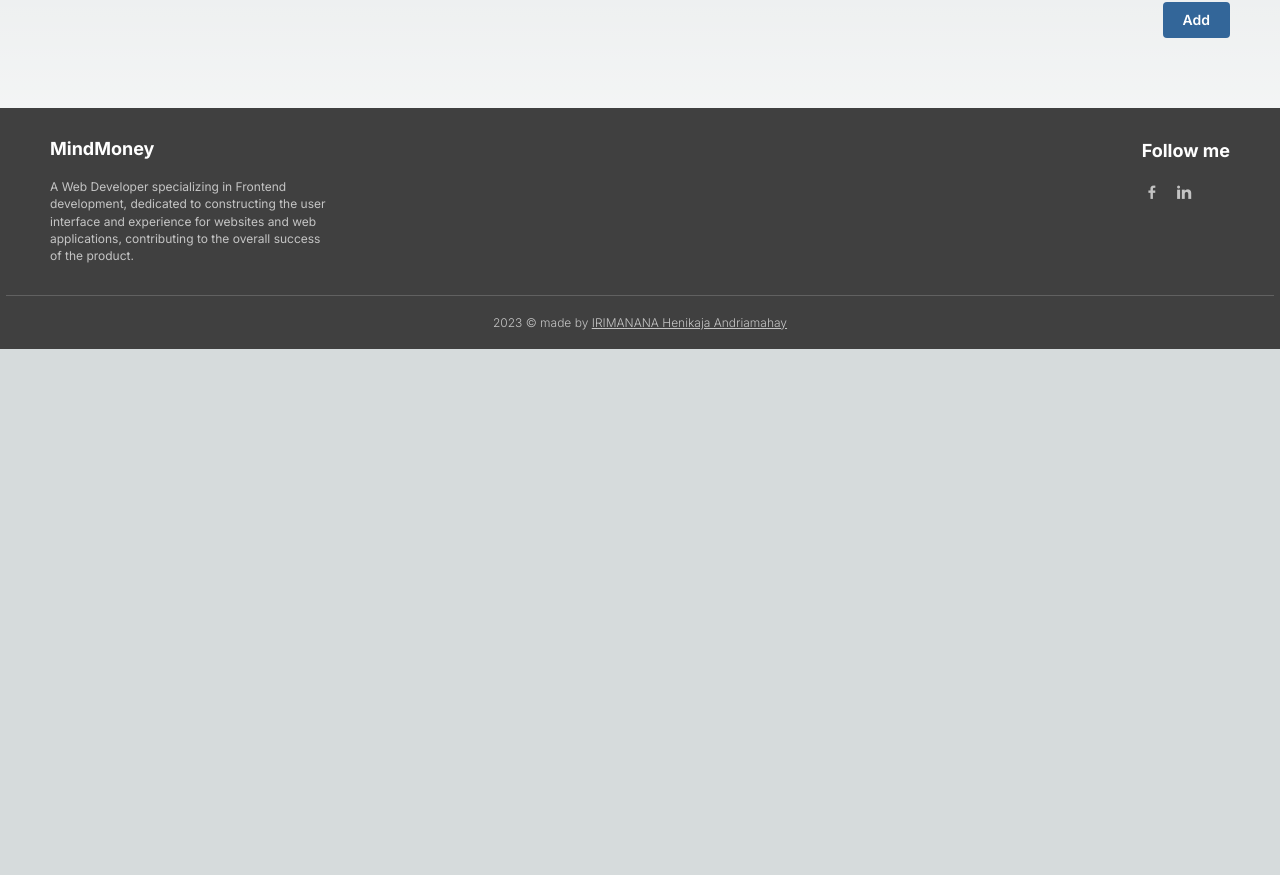
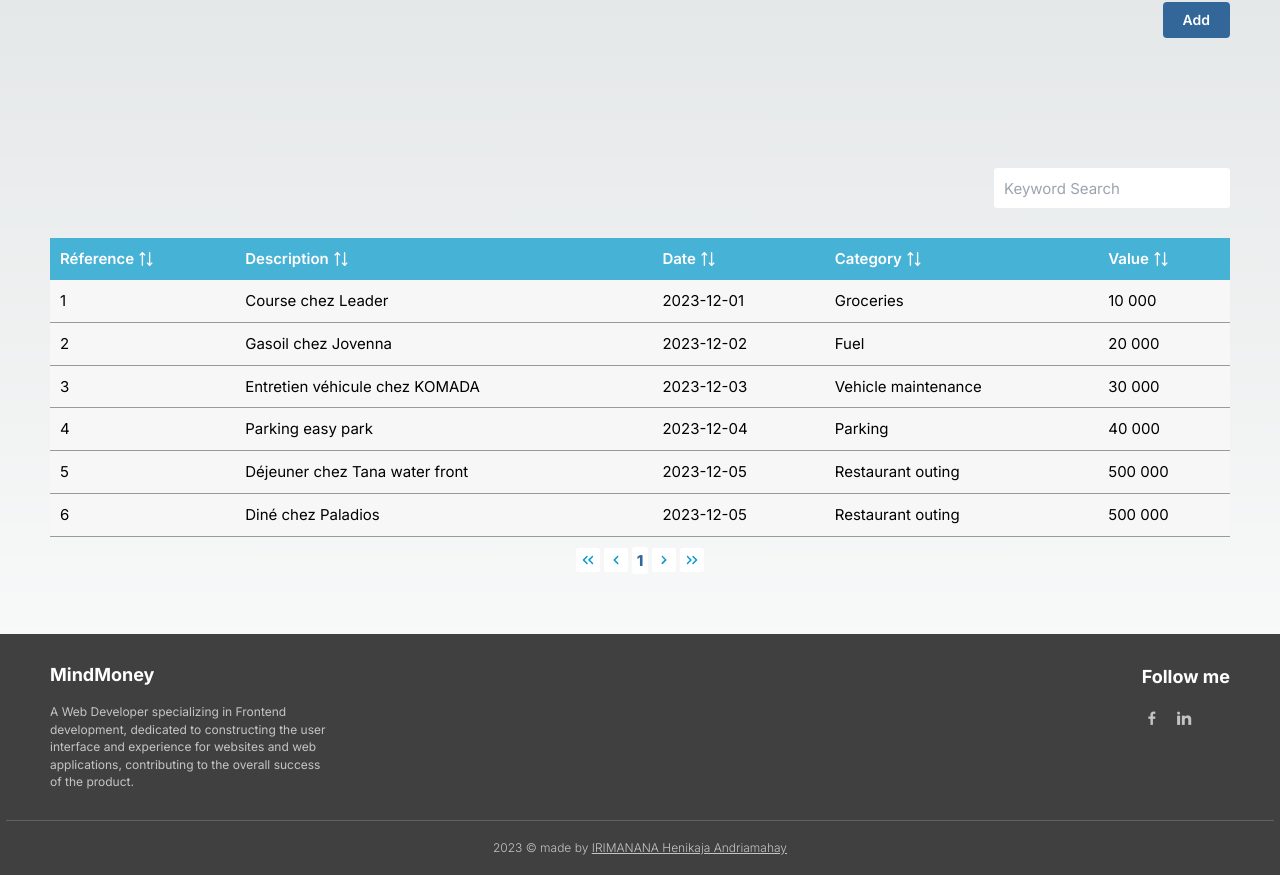
Before and after one commit to Andriamahay11master/money-mind, a Next.js app: page /expenses in a window 1280 px wide. Shown: the part 500-1375 px from the top of the page. Before the commit the page ends 849 px from the top, so only its background shows below. Built offline with nearby package versions, Linux system fonts and the light colour scheme.

Commit message:
add list All expense + global search

```diff
--- a/src/app/expenses/page.tsx
+++ b/src/app/expenses/page.tsx
@@ -7,6 +7,8 @@ import * as React from 'react';
 import Footer from '@/src/components/footer/Footer';
 import Breadcrumb from '@/src/components/breadcrumb/Breadcrumb';
 import FormExpense from '@/src/components/expense/FormExpense';
+import ListAll from '@/src/components/expense/ListAll';
+import { formatNumber } from '@/src/data/function';
 
 export default function Expenses() {
     const { t } = useTranslation('translation');
@@ -74,14 +76,62 @@ export default function Expenses() {
     `${t('placeholder.2')}`,
   ]
 
+  //data ListExpense
+  const dataList = [
+    {
+      id: 1,
+      description: 'Course chez Leader',
+      date: '2023-12-01',
+      category: `${t('category.0')}`,
+      value: formatNumber('10000')
+    },
+    {
+      id: 2,
+      description: 'Gasoil chez Jovenna',
+      date: '2023-12-02',
+      category: `${t('category.1')}`,
+      value: formatNumber('20000')
+    },
+    {
+      id: 3,
+      date: '2023-12-03',
+      description: 'Entretien véhicule chez KOMADA',
+      category: `${t('category.2')}`,
+      value: formatNumber('30000')
+    },
+    {
+      id: 4,
+      description: 'Parking easy park',
+      date: '2023-12-04',
+      category: `${t('category.3')}`,
+      value: formatNumber('40000')
+    },
+    {
+      id: 5,
+      description: 'Déjeuner chez Tana water front',
+      date: '2023-12-05',
+      category: `${t('category.4')}`,
+      value: formatNumber('500000')
+    },
+    {
+      id: 6,
+      description: 'Diné chez Paladios',
+      date: '2023-12-05',
+      category: `${t('category.4')}`,
+      value: formatNumber('500000')
+    }
+  ];
     return (
         <div>
             <Header linkMenu={dataNav}/>
             <main className='main-page'>
                 <div className="container">
                     <Breadcrumb items={itemsBreadcrumb}/>
+                    <div className="main-section section-form">
+                      <FormExpense labelData={labelData} dataCategory={dataCategory} placeholderInput={placeholderInput}/>
+                    </div>
                     <div className="main-section">
-                      <FormExpense labelData={labelData} dataCategory={dataCategory} placeholderInput={placeholderInput}/>
+                      <ListAll dataList={dataList}/>
                     </div>
                 </div>
             </main>
--- /dev/null
+++ b/src/components/expense/ListAll.tsx
@@ -0,0 +1,50 @@
+"use client"
+import * as React from "react";
+import { useState } from "react";
+import { FilterMatchMode } from 'primereact/api';
+import { DataTable } from 'primereact/datatable';
+import { Column } from 'primereact/column';
+import './listExpense.scss'
+
+interface ListAllProps {
+    dataList: any
+}
+
+export default function ListAll({dataList} : ListAllProps) {
+
+    const [filters, setFilters] = useState({
+        global: { value: null, matchMode: FilterMatchMode.CONTAINS },
+        description: { value: null, matchMode: FilterMatchMode.STARTS_WITH },
+        date: { value: null, matchMode: FilterMatchMode.STARTS_WITH },
+        category: { value: null, matchMode: FilterMatchMode.IN }
+    });
+
+    const [globalFilterValue, setGlobalFilterValue] = useState('');
+
+    const onGlobalFilterChange = (e : any) => {
+        const value = e.target.value;
+        let _filters = { ...filters };
+
+        _filters['global'].value = value;
+
+        setFilters(_filters);
+        setGlobalFilterValue(value);
+    };
+
+    return (
+        <div className='list-expenses-block'>
+            <div className="list-expenses-block-header">
+                <input value={globalFilterValue} onChange={onGlobalFilterChange} placeholder="Keyword Search" />
+            </div>
+            <DataTable className='list-expenses-table' paginator rows={10} dataKey="id" value={dataList} sortMode="multiple"
+                filters={filters} globalFilterFields={['description', 'date', 'category']}>
+                <Column field="id" header="Réference" sortable></Column>
+                <Column field="description" header="Description" sortable></Column>
+                <Column field="date" header="Date" sortable></Column>
+                <Column field="category" header="Category" sortable></Column>
+                <Column field="value" header="Value" sortable></Column>
+            </DataTable>
+        </div>
+    )
+
+}
--- a/src/components/expense/listExpense.scss
+++ b/src/components/expense/listExpense.scss
@@ -3,6 +3,20 @@
 
 .list-expenses-block{
     margin-top: 30px;
+    .list-expenses-block-header{
+        padding: 30px 0;
+        display: flex;
+        justify-content: flex-end;
+        input{
+            height: 40px;
+            padding: 0 10px;
+            border-radius: 3px;
+            &:focus{
+                outline: none;
+                box-shadow: 0 0 0 1px $color-secondary;
+            }
+        }
+    }
     .list-expenses-table{
         thead{
             th{
@@ -25,4 +39,28 @@
             }
         }
     }
+    .p-paginator{
+        padding: 10px 0;
+        button{
+            padding: 5px;
+            background-color: #FFF;
+            border-radius: 3px;
+            margin: 0 2px;
+            font-size: 15px;
+            svg{
+                path{
+                    fill: $color-secondary;
+                }
+            }
+        }
+        .p-paginator-pages{
+            button{
+                color: $color-secondary;
+                &.p-highlight{
+                    font-weight: 800;
+                    color: $color-primary;
+                }
+            }
+        }
+    }
 }
```
